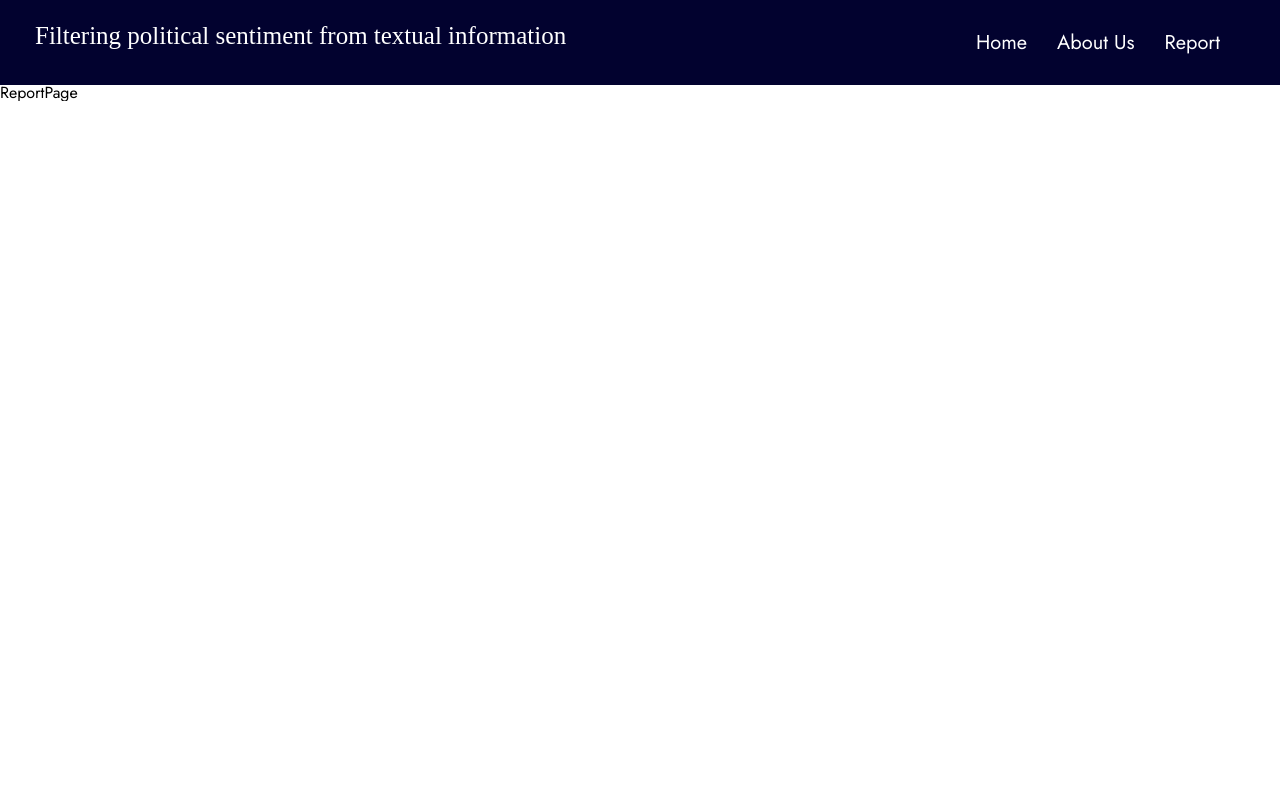
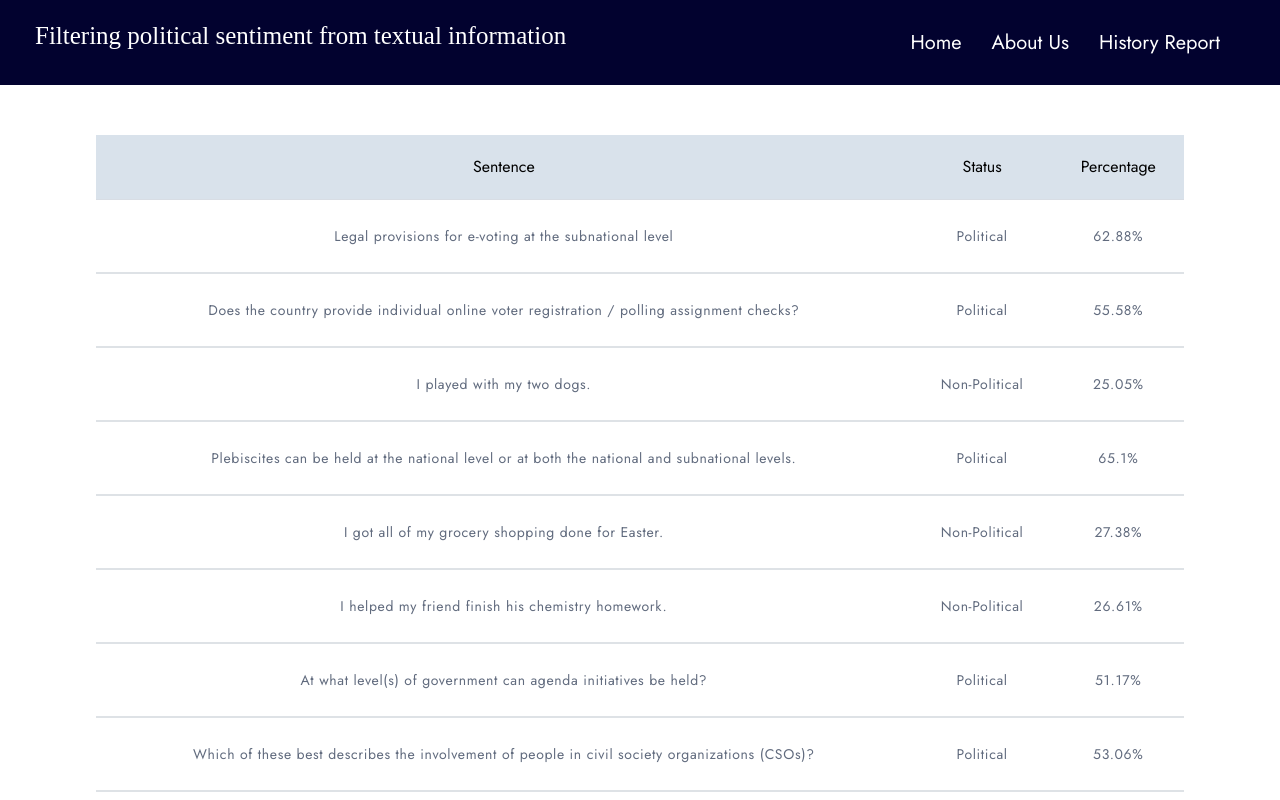
Before and after one commit to ShahdElsebai/Filtering-political-sentiment-in-social-media, a React (Create React App) app: page /report in a window 1280 px wide. Shown: the top 800 px of the page. Built offline with nearby package versions, Linux system fonts and the light colour scheme.

Commit message:
create report page

```diff
--- a/src/Components/Table.js
+++ b/src/Components/Table.js
@@ -71,4 +71,5 @@ Table.HeaderRow = HeaderRow
 Table.Th = CenteredTh
 Table.BodyRow = BodyRow
 Table.Td = CenteredTd
+
 export default Table
--- a/src/Components/index.js
+++ b/src/Components/index.js
@@ -3,4 +3,4 @@ export * from './Flex'
 export * from './FluidContainer'
 export * from './Text'
 export * from './PopUpPage'
-export * from './Table'
+// export * from './Table'
--- a/src/Containers/Layout/Components/Header/Components/Navbar.js
+++ b/src/Containers/Layout/Components/Header/Components/Navbar.js
@@ -32,7 +32,7 @@ const Navbar = () => {
                 <NavItem>About Us</NavItem>
               </StyledLink>
               <StyledLink to="./report">
-                <NavItem>Report</NavItem>
+                <NavItem>History Report</NavItem>
               </StyledLink>
             </StyledNavbarLinkContainer>
             <NavItem onClick={toggleExtendNavBar}>
--- a/src/Containers/Layout/Components/SideBar/SideBar.js
+++ b/src/Containers/Layout/Components/SideBar/SideBar.js
@@ -23,9 +23,9 @@ const SideBar = () => {
           About Us
         </NavItem>
       </StyledLink>
-      <StyledLink to="./">
+      <StyledLink to="./report">
         <NavItem fontSize={3} onClick={() => handleUpdate('Reviews')} selectedValue={selectedItem === 'Reviews'}>
-          Reviews
+         History Report
         </NavItem>
       </StyledLink>
     </StyledContainer>
--- a/src/Features/ReportPage/ReportPage.js
+++ b/src/Features/ReportPage/ReportPage.js
@@ -1,12 +1,52 @@
 import React from 'react'
-
+import {data} from "@Features/ReportPage/data";
+import {Flex, FluidContainer} from "@Components";
+import styled from 'styled-components'
+import Table from "../../Components/Table"
 
 const ReportPage = () => {
-  return (
-    <div>
-      ReportPage
-    </div>
-  )
+    return (
+        <StyledContainer>
+            <Table loading={false} resultsCount={data.length}>
+                <Table.Thead>
+                    <Table.HeaderRow>
+                        <Table.Th>Sentence</Table.Th>
+                        <Table.Th>Status</Table.Th>
+                        <Table.Th>Percentage</Table.Th>
+                    </Table.HeaderRow>
+                </Table.Thead>
+                <tbody>
+                {
+                    data.map(sentence => (
+                        <Table.BodyRow key={sentence.id}>
+                            <Table.Td>
+                                <Flex justifyContent='center' alignItems='center'>
+                                    {sentence.text}
+                                </Flex>
+                            </Table.Td>
+                            <Table.Td>
+                                <Flex justifyContent='center' alignItems='center'>
+                                    {sentence.percentage > 50 ? 'Political' : 'Non-Political'}
+                                </Flex>
+                            </Table.Td>
+                            <Table.Td>
+                                <Flex justifyContent='center' alignItems='center'>
+                                    {sentence.percentage}%
+                                </Flex>
+                            </Table.Td>
+                        </Table.BodyRow>
+                    ))
+                }
+                </tbody>
+            </Table>
+        </StyledContainer>
+    )
 }
-
+const StyledContainer = styled.div`
+  width: 100%;
+  margin-top: 50px;
+  margin-bottom: 50px;
+  display: flex;
+  justify-content: center;
+`
 export default ReportPage
--- /dev/null
+++ b/src/Features/ReportPage/data.js
@@ -0,0 +1,53 @@
+export const data = [
+    {
+        id: 1,
+        text: "Legal provisions for e-voting at the subnational level",
+        percentage: 62.88,
+    },
+    {
+        id: 2,
+        text: "Does the country provide individual online voter registration / polling assignment checks?",
+        percentage: 55.58,
+    },
+    {
+        id: 3,
+        text: "I played with my two dogs.",
+        percentage: 25.05,
+    },
+    {
+        id: 4,
+        text: "Plebiscites can be held at the national level or at both the national and subnational levels.",
+        percentage: 65.10,
+    },
+    {
+        id: 5,
+        text: "I got all of my grocery shopping done for Easter.",
+        percentage: 27.38,
+    },
+    {
+        id: 6,
+        text: "I helped my friend finish his chemistry homework.",
+        percentage: 26.61,
+    },
+    {
+        id: 7,
+        text: "At what level(s) of government can agenda initiatives be held?",
+        percentage: 51.17,
+    },
+    {
+        id: 8,
+        text: "Which of these best describes the involvement of people in civil society organizations (CSOs)?",
+        percentage: 53.06,
+    },
+    {
+        id: 9,
+        text: "I was able to do high reps of a weight I was not able to lift before",
+        percentage: 28.87,
+    },
+    {
+        id: 10,
+        text: "My girlfriend and I went to go see Logan. It was everything I was hoping it to be in a movie.",
+        percentage: 27.86,
+    },
+
+]
```
Also changed, not shown: 1 other file (tests, documents, lock files or other folders).
